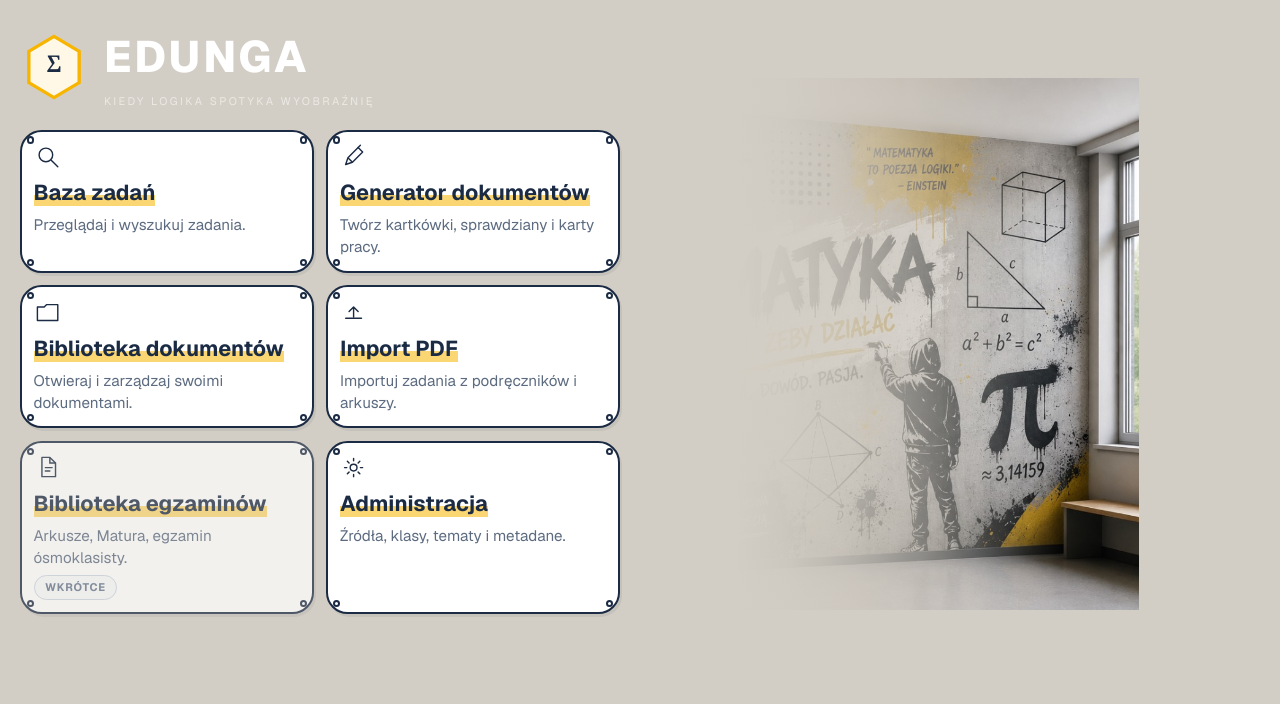
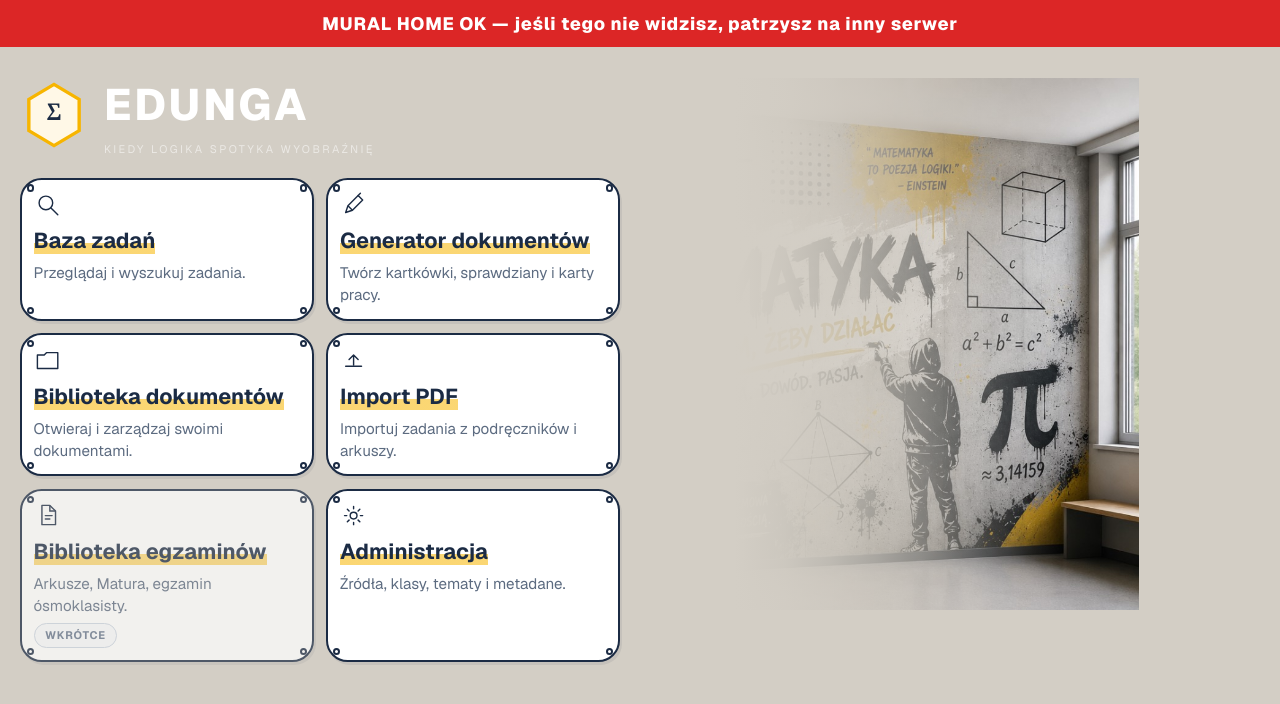
Before and after one commit to edytasagan-code/edunga, a Next.js app: page / in a window 1280 px wide. Shown: the top 704 px of the page. Built offline with nearby package versions, Linux system fonts and the light colour scheme; no server answers; the database is empty.

Commit message:
Add temporary banner to prove which server serves the mural home.
Co-authored-by: edytasagan-code <edytasagan-code@users.noreply.github.com>

```diff
--- a/app/page.tsx
+++ b/app/page.tsx
@@ -16,6 +16,25 @@ export default function HomePage() {
         backgroundColor: "#d3cec5",
       }}
     >
+      <p
+        style={{
+          position: "fixed",
+          top: 0,
+          left: 0,
+          right: 0,
+          zIndex: 99999,
+          margin: 0,
+          padding: "10px 16px",
+          background: "#dc2626",
+          color: "#fff",
+          fontWeight: 800,
+          fontSize: "18px",
+          letterSpacing: "0.04em",
+          textAlign: "center",
+        }}
+      >
+        MURAL HOME OK — jeśli tego nie widzisz, patrzysz na inny serwer
+      </p>
       <aside
         className="home-page__nav"
         aria-label="Nawigacja"
@@ -24,6 +43,7 @@ export default function HomePage() {
           maxWidth: "50%",
           zIndex: 1,
           background: "transparent",
+          paddingTop: "48px",
         }}
       >
         <Dashboard />
```
